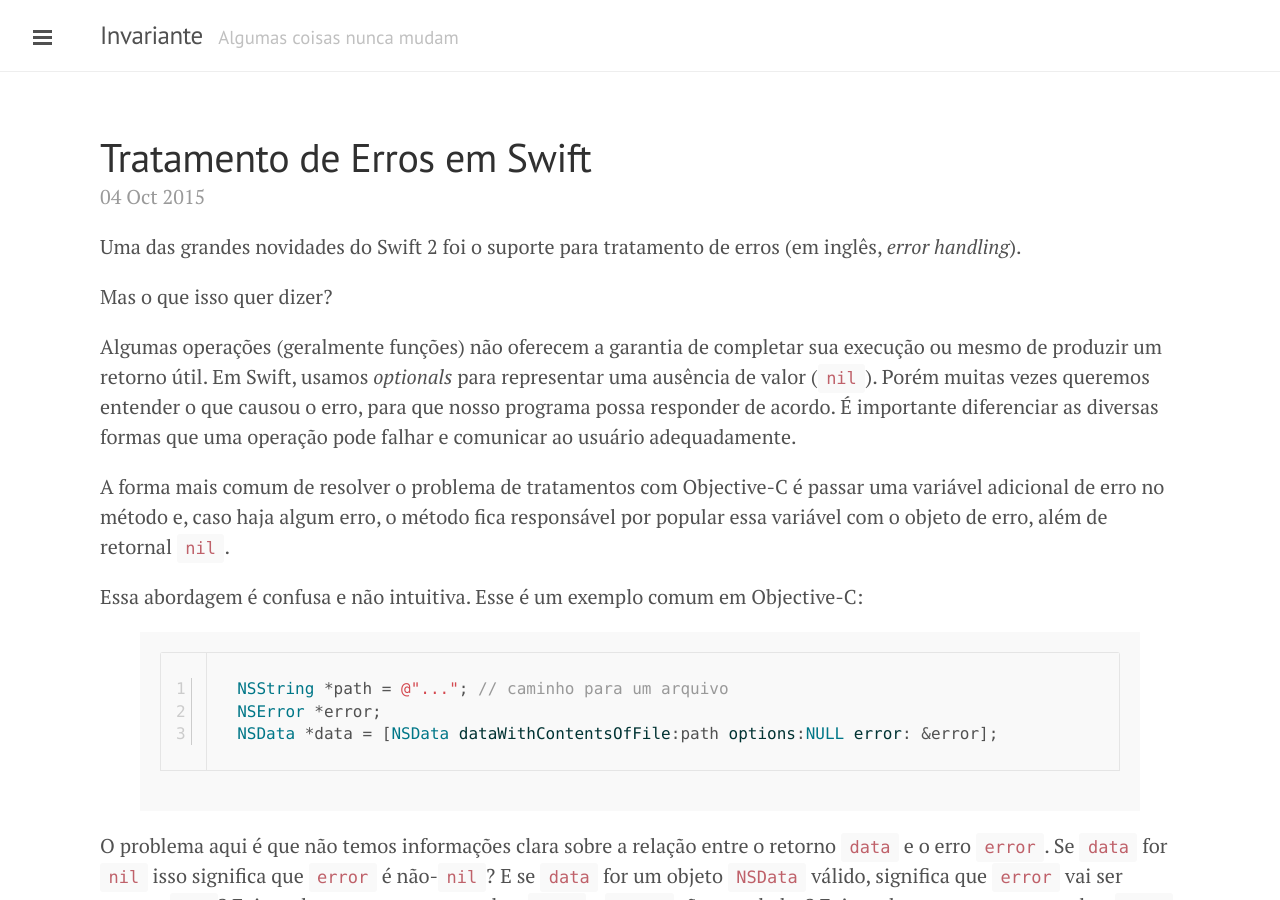
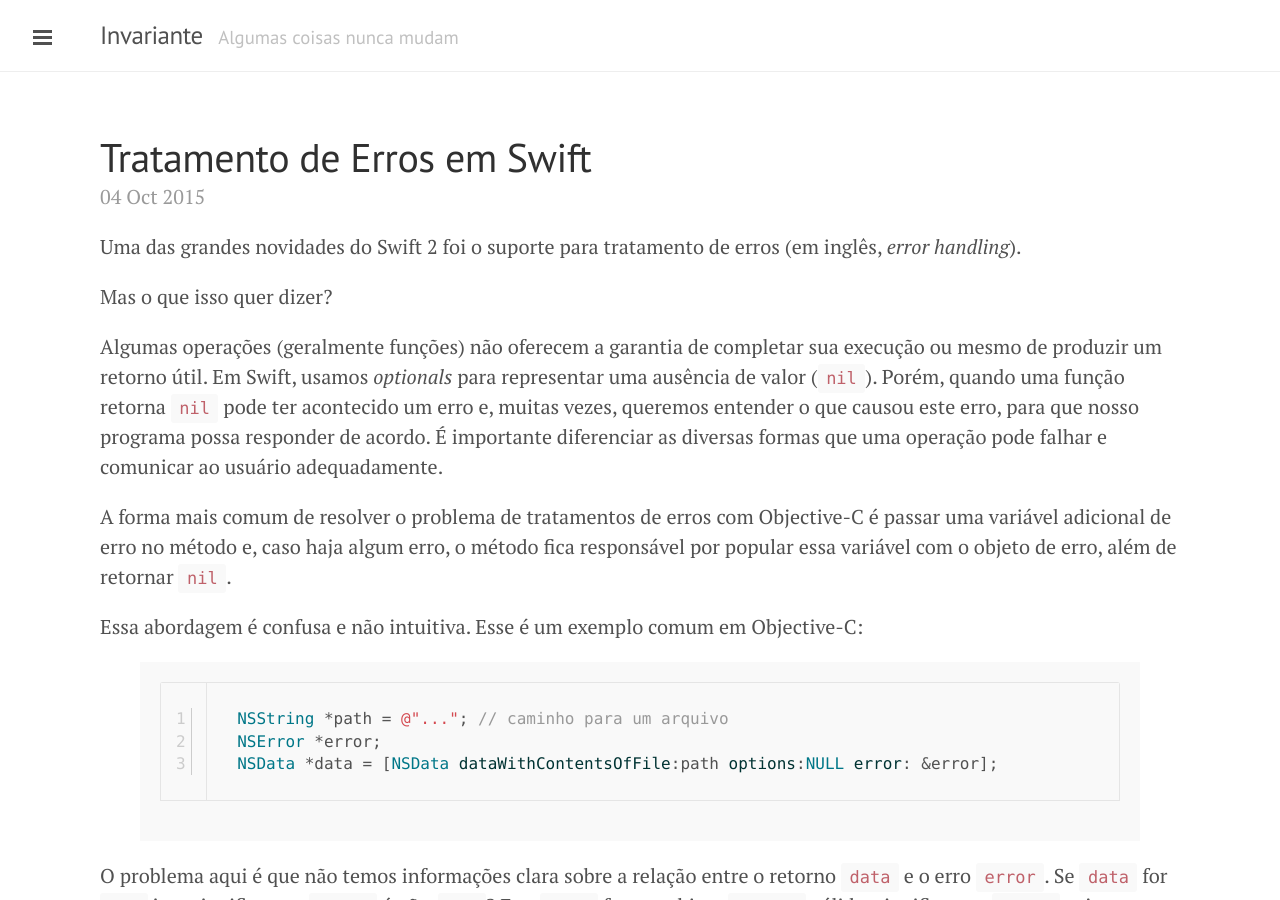
Before and after one commit to Invariante/invariante, a Jekyll site: the page built from _posts/2015-10-04-Tratamento-de-Erros.md, in a window 1280 px wide and 900 px high. Built offline with Jekyll 4.4.1, drawn with Linux system fonts in a browser that asks for light colours; Markdown is read by kramdown in place of the engine named in the settings.

Commit message:
Update 2015-10-04-Tratamento-de-Erros.md

```diff
--- a/_posts/2015-10-04-Tratamento-de-Erros.md
+++ b/_posts/2015-10-04-Tratamento-de-Erros.md
@@ -7,9 +7,9 @@ Uma das grandes novidades do Swift 2 foi o suporte para tratamento de erros (em
 
 Mas o que isso quer dizer?
 
-Algumas operações (geralmente funções) não oferecem a garantia de completar sua execução ou mesmo de produzir um retorno útil. Em Swift, usamos *optionals* para representar uma ausência de valor (`nil`). Porém muitas vezes queremos entender o que causou o erro, para que nosso programa possa responder de acordo. É importante diferenciar as diversas formas que uma operação pode falhar e comunicar ao usuário adequadamente.
+Algumas operações (geralmente funções) não oferecem a garantia de completar sua execução ou mesmo de produzir um retorno útil. Em Swift, usamos *optionals* para representar uma ausência de valor (`nil`). Porém, quando uma função retorna `nil` pode ter acontecido um erro e, muitas vezes, queremos entender o que causou este erro, para que nosso programa possa responder de acordo. É importante diferenciar as diversas formas que uma operação pode falhar e comunicar ao usuário adequadamente.
 
-A forma mais comum de resolver o problema de tratamentos com Objective-C é passar uma variável adicional de erro no método e, caso haja algum erro, o método fica responsável por popular essa variável com o objeto de erro, além de retornal `nil`.
+A forma mais comum de resolver o problema de tratamentos de erros com Objective-C é passar uma variável adicional de erro no método e, caso haja algum erro, o método fica responsável por popular essa variável com o objeto de erro, além de retornar `nil`.
 
 Essa abordagem é confusa e não intuitiva. Esse é um exemplo comum em Objective-C:
 
```
